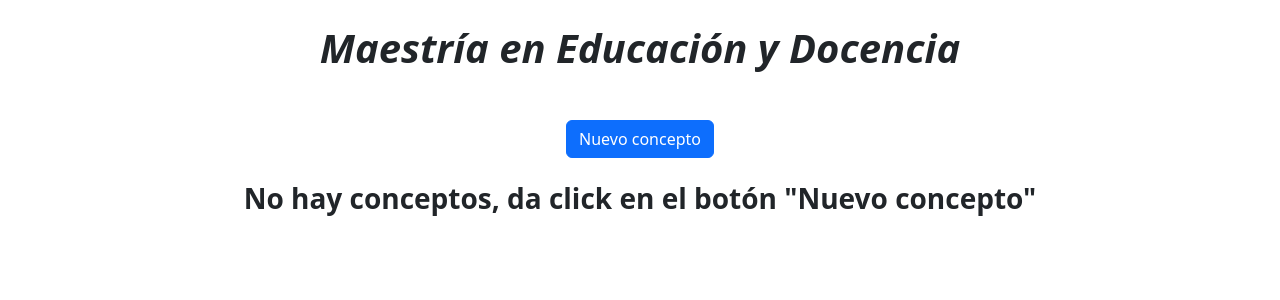
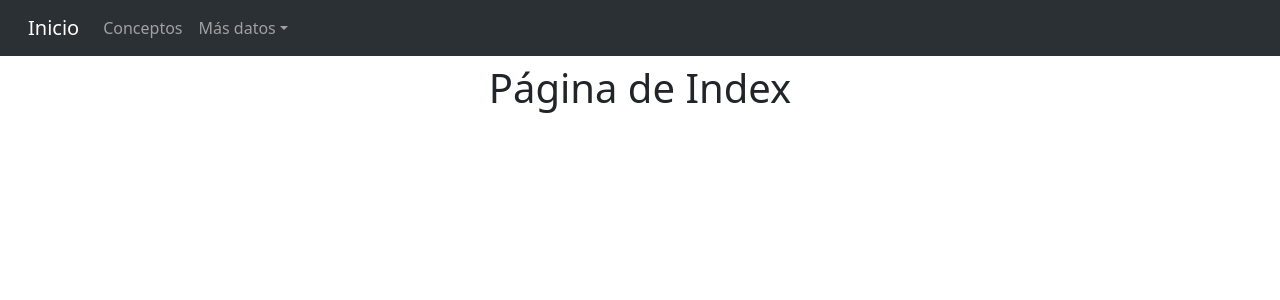
Before and after one commit to GAbrah-SF/django-alpine-conceptos-med, a Django app: page / in a window 1280 px wide. Shown: the top 300 px of the page. Run offline with Django 4.2, Linux system fonts and the light colour scheme; data that the repository does not hold is empty; some libraries are stand-ins or nearby versions.

Commit message:
feat: add menu and search object

```diff
--- a/conceptos/urls.py
+++ b/conceptos/urls.py
@@ -1,10 +1,11 @@
 from django.urls import path, include
-from .views import Index, MateriasView, UnidadesView, ConceptosView
+from .views import Index, MateriasView, UnidadesView, TablaConceptosView, ListaConceptos
 
 urlpatterns = [
     path('', Index.as_view(), name='index'),
     path('mostrar-materias/', MateriasView.as_view(), name='mostrar_materias'),
     path('mostrar-unidades/', UnidadesView.as_view(), name='mostrar_unidades'),
-    path('mostrar-conceptos/', ConceptosView.as_view(), name='mostrar_conceptos'),
+    path('mostrar-conceptos/', TablaConceptosView.as_view(), name='mostrar_conceptos'),
+    path('lista-conceptos/', ListaConceptos.as_view(), name='lista_conceptos'),
     path('api/', include('conceptos.api.urls')),
 ]
--- a/conceptos/views.py
+++ b/conceptos/views.py
@@ -13,6 +13,16 @@ class Index(TemplateView):
 
     def get_context_data(self, **kwargs):
         context_index = {
+            'title': 'Inicio',
+        }
+        return context_index
+
+
+class ListaConceptos(TemplateView):
+    template_name = 'index_show_conceptos.html'
+
+    def get_context_data(self, **kwargs):
+        context_index = {
             'title': 'Lista de Conceptos',
             'h1': MAESTRIA_NAME,
             'h1_form': 'Nuevo Concepto y Significado',
@@ -23,8 +33,8 @@ class Index(TemplateView):
         return context_index
 
 
-class ConceptosView(View):
-    def get(self, request):
+class TablaConceptosView(View):
+    def get(self, request, *args, **kwargs):
         try:
             search = self.request.GET.get("search")
             conceptos = Concepto.objects.all()
@@ -52,7 +62,7 @@ class ConceptosView(View):
 
 
 class MateriasView(View):
-    def get(self, request):
+    def get(self, request, *args, **kwargs):
         bimestre = request.GET.get('bimestre')
 
         if bimestre:
@@ -64,7 +74,7 @@ class MateriasView(View):
 
 
 class UnidadesView(View):
-    def get(self, request):
+    def get(self, request, *args, **kwargs):
         materia = request.GET.get('materia')
 
         if materia:
--- a/static_assets/js/paginate_table.js
+++ b/static_assets/js/paginate_table.js
@@ -1,10 +1,8 @@
 const paginationLogic = {
-    listConceptos: [], // contiene los datos de la tabla.
-    searchConcept: '',
     currentPage: '', itemsPerPage: '', searchTerm: 4,
     getConceptos(url) {
         axios.get(url).then(response => {
-            this.listConceptos = response.data
+            this.listaConceptos = response.data
 
         }).catch(error => { // Manejar errores
             if (error.response) { // La solicitud fue hecha, pero el servidor respondió con un código de estado que no está en el rango 200
@@ -60,7 +58,7 @@ const paginationLogic = {
     paginatedData() {
         const startIndex = (this.currentPage - 1) * this.itemsPerPage
         const endIndex = startIndex + this.itemsPerPage
-        return this.listConceptos.slice(startIndex, endIndex)
+        return this.listaConceptos.slice(startIndex, endIndex)
     },
     prevPage() {
         if (this.currentPage > 1) {
@@ -68,12 +66,12 @@ const paginationLogic = {
         }
     },
     nextPage() {
-        if (this.currentPage < Math.ceil(this.listConceptos.length / this.itemsPerPage)) {
+        if (this.currentPage < Math.ceil(this.listaConceptos.length / this.itemsPerPage)) {
             this.currentPage++
         }
     },
     totalPages() {
-        return Math.ceil(this.listConceptos.length / this.itemsPerPage)
+        return Math.ceil(this.listaConceptos.length / this.itemsPerPage)
     },
 
     sortBy: '', // almacena la columna por la cual se está ordenando.
@@ -87,7 +85,7 @@ const paginationLogic = {
             this.sortDir = '▲'
         }
 
-        this.listConceptos = this.listConceptos.sort((a, b) => {
+        this.listaConceptos = this.listaConceptos.sort((a, b) => {
             if (this.sortDir === '▲') {
                 return a[column] > b[column] ? 1 : -1
             } else {
--- a/static_assets/js/search_object.js
+++ b/static_assets/js/search_object.js
@@ -1,7 +1,7 @@
 function searchObject() {
     const url = `${this.urlRelativeGetConceptos}?search=${this.searchConcept}`
     axios.get(url).then(response => {
-        this.listConceptos = response.data || []
+        this.listaConceptos = response.data || []
 
     }).catch(error => { // Maneja errores aquí
         console.error('Error al obtener datos:', error)
--- a/templates/index.html
+++ b/templates/index.html
@@ -3,29 +3,5 @@
 {% block title %}{{ title }}{% endblock %}
 
 {% block content %}
-    <h1 class="mt-4 text-center fw-bold fst-italic">{{ h1 }}</h1>
-    <div class="container mt-5">
-        <button style="margin: 0 auto; display: block" type="button" class="btn btn-primary" data-bs-toggle="modal" title="Agregar nuevo concepto"
-                data-bs-target="#modalFormConcepto">Nuevo concepto</button>
-        {% include 'modals/form.html' %}
-
-        <div x-data="paginationLogic" x-init="getConceptos(urlRelativeGetConceptos)" >
-            <h3 x-show="listConceptos.length === 0" class="text-center mt-4 fw-bold"> No hay conceptos, da click en el botón "Nuevo concepto"</h3>
-            <div x-show="listConceptos.length > 0">
-                {% include 'table.html' %}
-            </div>
-        </div>
-    </div>
+    <h1 class="text-center">Página de Index</h1>
 {% endblock %}
-
-{% block js %}
-    <script src="{% static 'js/get_materias.js' %}"></script>
-    <script src="{% static 'js/get_unidades.js' %}"></script>
-    <script src="{% static 'js/create_object.js' %}"></script>
-    <script src="{% static 'js/paginate_table.js' %}"></script>
-    <script src="{% static 'js/search_object.js' %}"></script>
-    <script src="{% static 'js/clean_modal_form.js' %}"></script>
-    <script src="{% static 'js/open_modal_update.js' %}"></script>
-    <script src="{% static 'js/update_object.js' %}"></script>
-    <script src="{% static 'js/delete_object.js' %}"></script>
-{% endblock %}
--- a/templates/layout.html
+++ b/templates/layout.html
@@ -22,10 +22,14 @@
     </head>
     <body x-data="{ dataForm: { inputConcepto: null, inputSignificado: null, selectBimestre: null, selectMateria: null, selectUnidad: null },
                     urlRelativeGuardar: '{% url 'guardar' %}', responseData: null, listaMaterias: [], listaUnidades: [],
+                    listaConceptos: [], searchConcept: '',
                     urlRelativeActualizar: '{% url 'actualizar' %}', urlRelativeGetMaterias: '{% url 'mostrar_materias' %}',
                     urlRelativeGetUnidades: '{% url 'mostrar_unidades' %}', urlRelativeGetConceptos: '{% url 'mostrar_conceptos' %}',
                     dataUpdate: {id: null, concepto: null, significado: null, bimestre: null, materia: null, unidad: null} }">
-        {% block content %}{% endblock %}
+        {% include 'menu.html' %}
+        <div class="container" style="margin-top: 4rem !important;">
+            {% block content %}{% endblock %}
+        </div>
         {% block js %}{% endblock %}
     </body>
 </html>
--- /dev/null
+++ b/templates/menu.html
@@ -0,0 +1,37 @@
+{% block content %}
+    {% url 'index' as index %}
+    {% url 'lista_conceptos' as lista_conceptos %}
+
+    <nav class="navbar navbar-expand-lg navbar-dark bg-body-tertiary bg-dark px-3 fixed-top" data-bs-theme="dark">
+        <div class="container-fluid">
+            <a class="navbar-brand" href="{{ index }}">Inicio</a>
+            <button class="navbar-toggler" type="button" data-bs-toggle="collapse" aria-controls="navbarNavDropdown"
+                    data-bs-target="#navbarSupportedContent" aria-expanded="false" aria-label="Toggle navigation">
+                <span class="navbar-toggler-icon"></span>
+            </button>
+            <div class="collapse navbar-collapse" id="navbarSupportedContent">
+                <ul class="navbar-nav me-auto mb-2 mb-lg-0">
+                    <li class="nav-item"><a class="nav-link" href="{{ lista_conceptos }}">Conceptos</a></li>
+                    <li class="nav-item dropdown">
+                        <a class="nav-link dropdown-toggle" href="#" role="button" data-bs-toggle="dropdown"
+                           aria-expanded="false">Más datos</a>
+                        <ul class="dropdown-menu">
+                            <li><a class="dropdown-item" href="#">Materias</a></li>
+                            <li><a class="dropdown-item" href="#">Unidades</a></li>
+                        </ul>
+                    </li>
+                </ul>
+                <div class="{% if request.path != lista_conceptos %} d-none {% endif %}"
+                     x-show="listaConceptos.length > 0">
+                    <form class="d-flex" role="search">
+                        <input type="search" class="form-control text-center search-input"  title="Buscar concepto"
+                               placeholder="Buscar concepto" aria-label="Search" aria-describedby="search-button"
+                               x-model="searchConcept" @keyup="searchObject">
+                        <button class="btn btn-outline-success" type="button" @click="searchObject"
+                                title="Buscar concepto"><i class="bi bi-search"></i></button>
+                    </form>
+                </div>
+            </div>
+        </div>
+    </nav>
+{% endblock %}
--- a/templates/table.html
+++ b/templates/table.html
@@ -9,17 +9,8 @@
             <h5 x-text="searchTerm == 1 ? 'concepto:' : 'conceptos:'"></h5>
         </div>
     </div>
-    <div class="col-md-4 p-0 m-0">
+    <div class="col-md-8 d-flex align-items-center justify-content-end">
         {% include 'paginate_table.html' %}
-    </div>
-    <div class="col-md-4 d-flex align-items-center justify-content-end">
-        <div class="d-flex align-items-center justify-content-end">
-            <input type="text" class="form-control text-center search-input" placeholder="Buscar concepto"
-                   x-model="searchConcept" @keyup="searchObject" title="Buscar concepto"
-                   aria-label="Buscar concepto" aria-describedby="search-button">
-            <button class="btn btn-success m-0" type="button" @click="searchObject" title="Buscar concepto">
-                <i class="bi bi-search"></i></button>
-        </div>
     </div>
 </div>
 
```
Also changed, not shown: templates/index_show_conceptos.html (added, +31 -0 lines).
